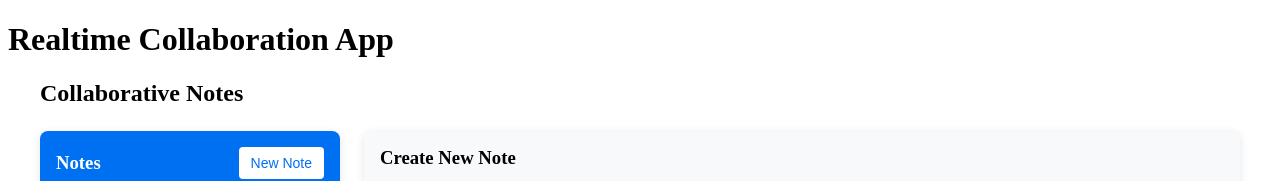
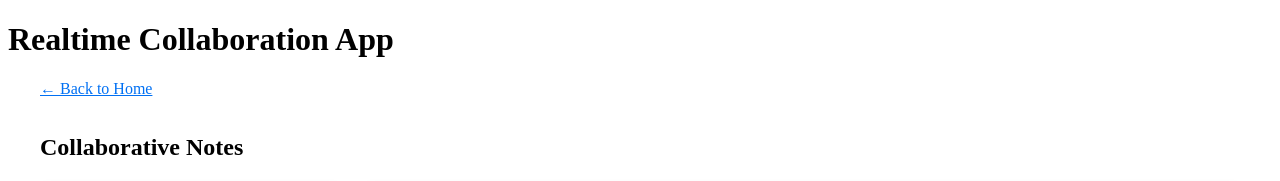
Before and after one commit to nkonstantinidis/techpro-project, a Next.js app: page /notes in a window 1280 px wide. Shown: the top 181 px of the page. Built offline with nearby package versions, Linux system fonts and the light colour scheme; no server answers; the database is empty; sample sign-in values are in the browser's storage.

Commit message:
back button added

```diff
--- a/src/app/chat/page.js
+++ b/src/app/chat/page.js
@@ -3,6 +3,8 @@
 import { useEffect, useState } from 'react';
 import { useRouter } from 'next/navigation';
 import Chat from '../../components/Chat';
+import Link from 'next/link';
+
 import styles from './page.module.css';
 
 export default function ChatPage() {
@@ -33,6 +35,9 @@ export default function ChatPage() {
   return (
 
       <div className={styles.container}>
+        <Link href="/" className={styles.backLink}>
+  &larr; Back to Home
+</Link>
         <h2>Live Chat</h2>
         <Chat user={user} />
       </div>
--- a/src/app/chat/page.module.css
+++ b/src/app/chat/page.module.css
@@ -8,3 +8,13 @@
     text-align: center;
     margin: 2rem 0;
   }
+
+  .backLink {
+  display: inline-block;
+  margin-bottom: 1rem;
+  color: #0070f3;
+}
+
+.backLink:hover {
+  text-decoration: underline;
+}
--- a/src/app/notes/page.js
+++ b/src/app/notes/page.js
@@ -5,6 +5,9 @@ import { useRouter } from 'next/navigation';
 import styles from './page.module.css';
 import NotesList from '../../components/NotesList';
 import NoteEditor from '../../components/NoteEditor';
+import Link from 'next/link';
+
+
 
 export default function NotesPage() {
   const [user, setUser] = useState(null);
@@ -40,6 +43,9 @@ export default function NotesPage() {
 
   return (
     <div className={styles.container}>
+      <Link href="/" className={styles.backLink}>
+  &larr; Back to Home
+</Link>
       <h2 className={styles.pageTitle}>Collaborative Notes</h2>
       <div className={styles.notesLayout}>
         <NotesList
--- a/src/app/notes/page.module.css
+++ b/src/app/notes/page.module.css
@@ -20,6 +20,16 @@
     margin: 2rem 0;
   }
 
+  .backLink {
+    display: inline-block;
+    margin-bottom: 1rem;
+    color: #0070f3;
+  }
+
+  .backLink:hover {
+    text-decoration: underline;
+  }
+
   @media (max-width: 768px) {
     .notesLayout {
       grid-template-columns: 1fr;
--- a/src/components/NoteEditor.js
+++ b/src/components/NoteEditor.js
@@ -29,15 +29,30 @@ export default function NoteEditor({ note, user, onNoteCreated }) {
 
     const trackUserEditing = async () => {
       try {
-        // Register this user as editing the note
-        const { error } = await supabase
+        // First check if the record exists
+        const { data, error: checkError } = await supabase
           .from('note_editors')
-          .upsert({
-            note_id: note.id,
-            user_id: user.id
-          });
+          .select('id')
+          .eq('note_id', note.id)
+          .eq('user_id', user.id)
+          .single();
 
-        if (error) throw error;
+        if (checkError && checkError.code !== 'PGRST116') {
+          // An error occurred that's not "No rows returned"
+          throw checkError;
+        }
+
+        if (!data) {
+          // Record doesn't exist, so create it
+          const { error: insertError } = await supabase
+            .from('note_editors')
+            .insert({
+              note_id: note.id,
+              user_id: user.id
+            });
+
+          if (insertError) throw insertError;
+        }
 
       } catch (error) {
         console.error('Error registering as editor:', error);
```
